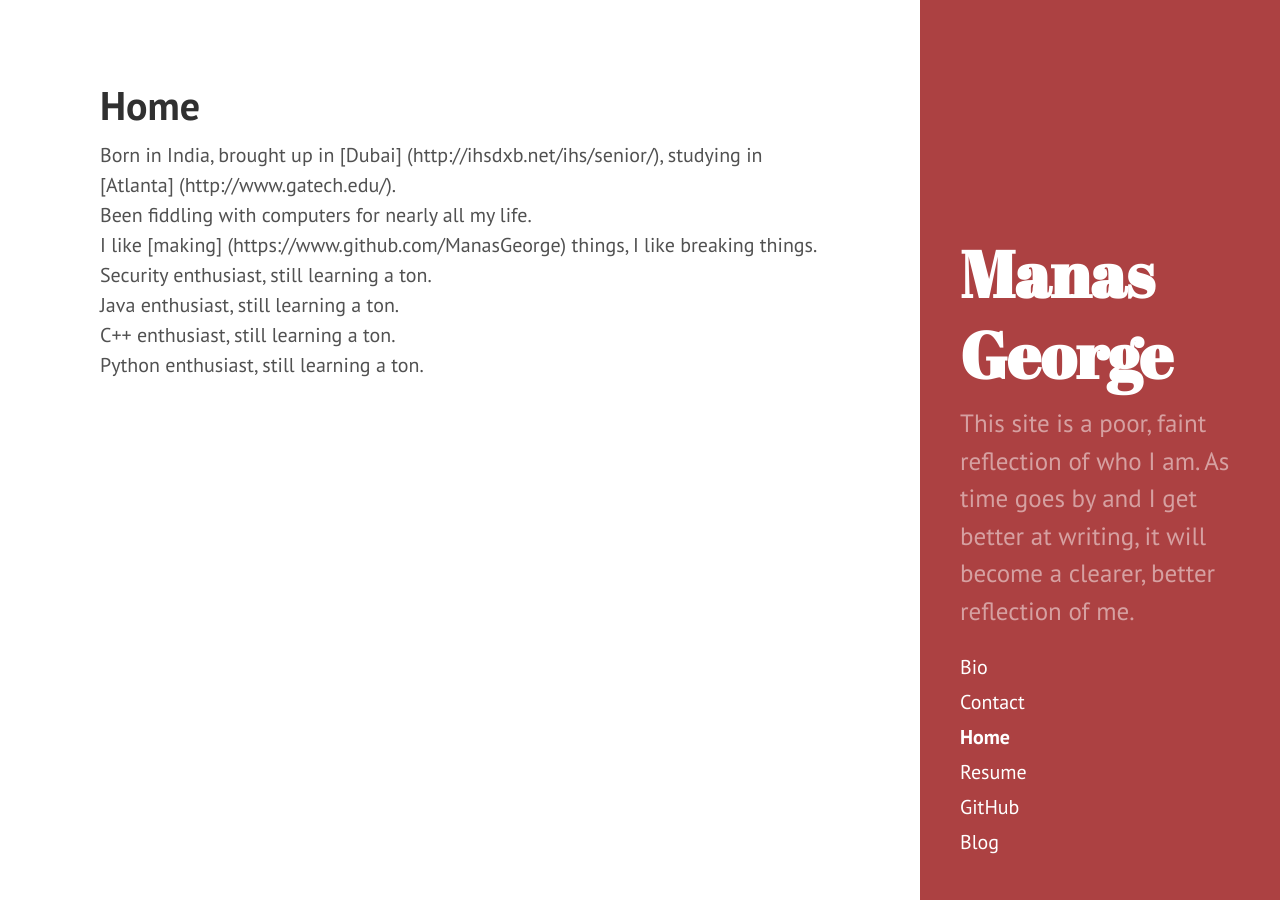
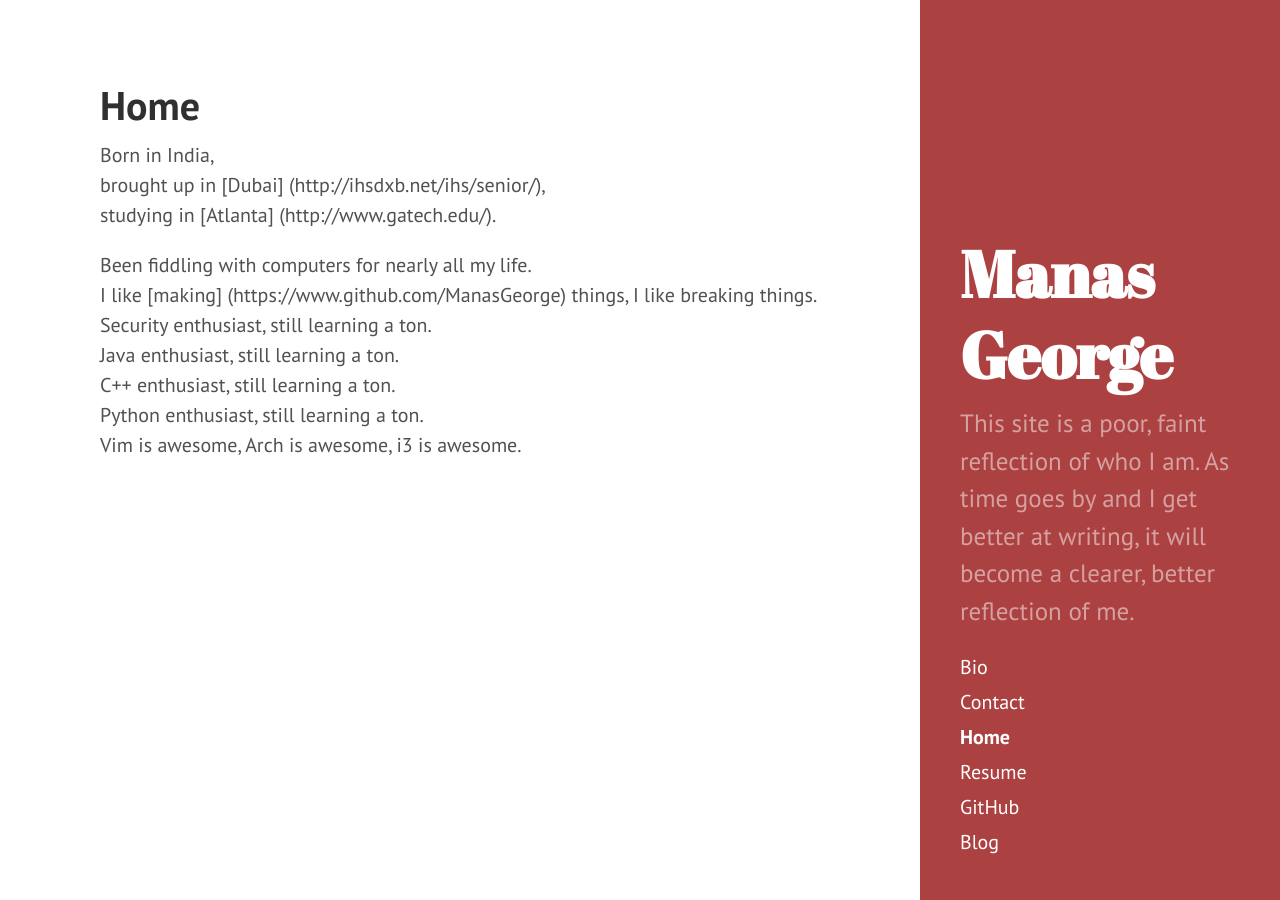
Before and after one commit to magebeans/blog, a Jekyll site: the page built from index.md, in a window 1280 px wide. Built offline with Jekyll 4.4.1, drawn with Linux system fonts in a browser that asks for light colours; Markdown is read by kramdown in place of the engine named in the settings.

Commit message:
Changed Home.

```diff
--- a/index.md
+++ b/index.md
@@ -3,10 +3,14 @@ layout: page
 title: Home
 ---
 
-Born in India, brought up in [Dubai] (http://ihsdxb.net/ihs/senior/), studying in [Atlanta] (http://www.gatech.edu/).
+Born in India,
+brought up in [Dubai] (http://ihsdxb.net/ihs/senior/),
+studying in [Atlanta] (http://www.gatech.edu/).
+
 Been fiddling with computers for nearly all my life.
 I like [making] (https://www.github.com/ManasGeorge) things, I like breaking things.
 Security enthusiast, still learning a ton.
 Java enthusiast, still learning a ton.
 C++ enthusiast, still learning a ton.
 Python enthusiast, still learning a ton.
+Vim is awesome, Arch is awesome, i3 is awesome.
```
